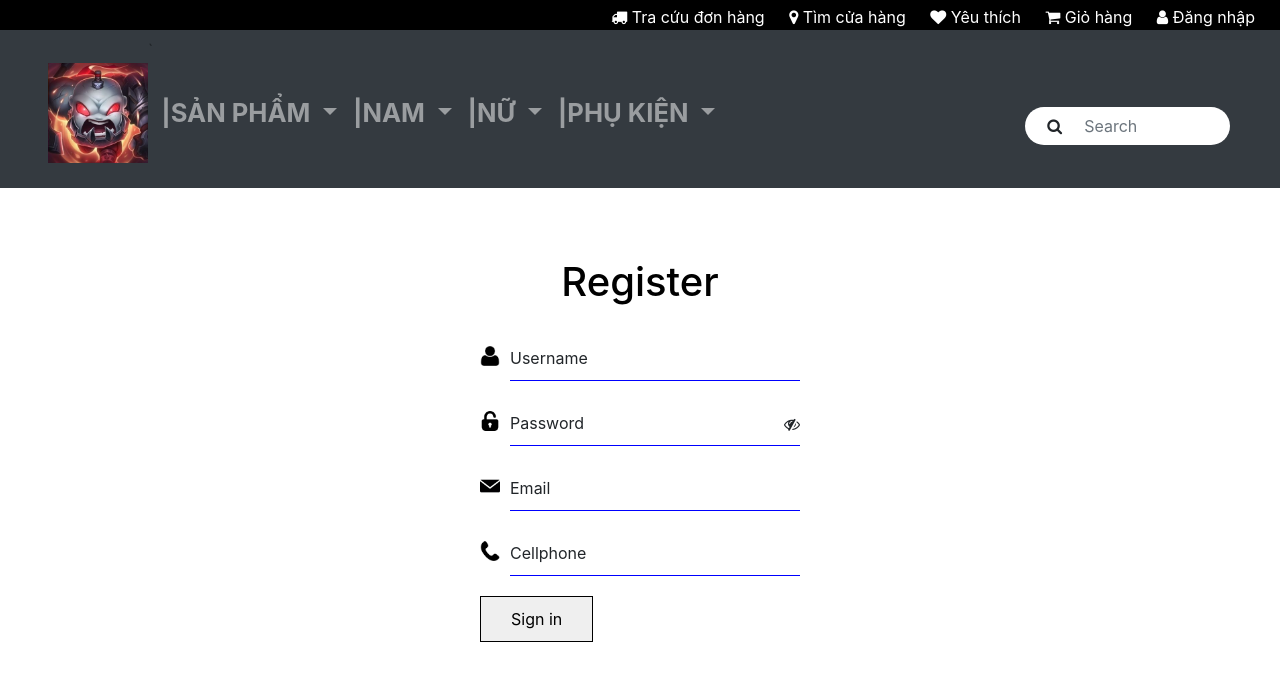
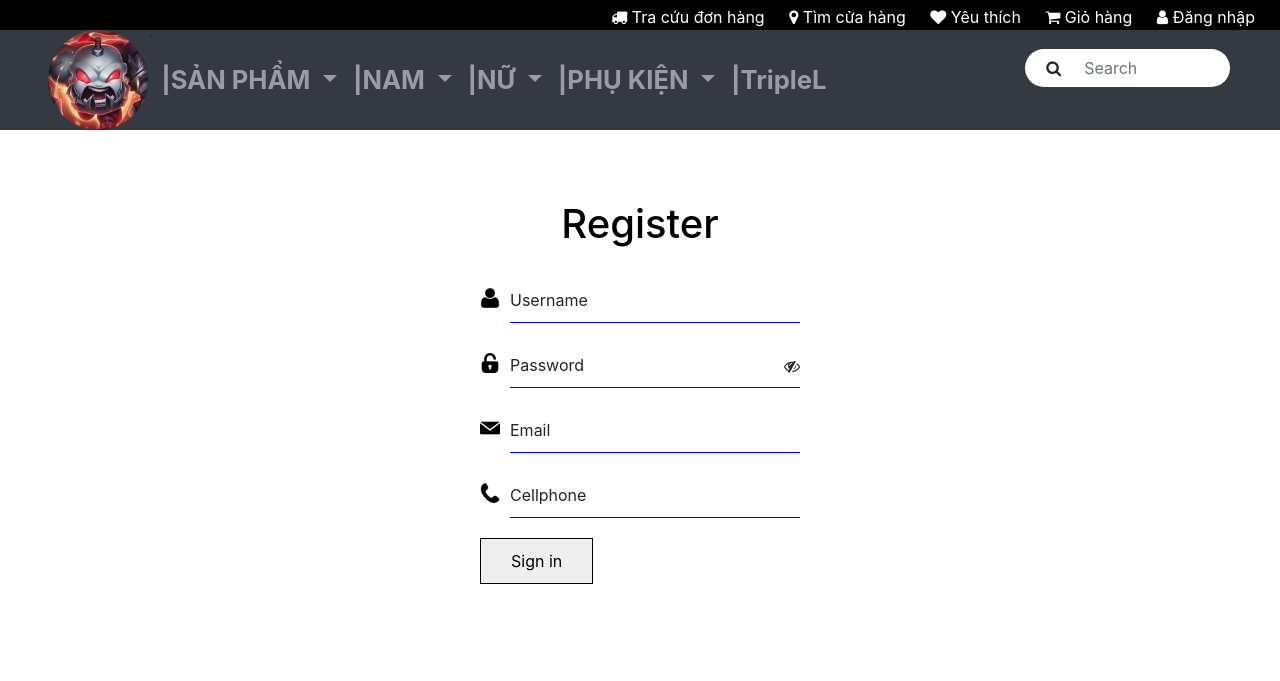
Before and after one commit to 18127141/Web-Seller, a PHP site: page /register.htm in a window 1280 px wide. Shown: the top 681 px of the page. Run offline with PHP 8.4, Linux system fonts and the light colour scheme.

Commit message:
fixed viewport

```diff
--- a/CSS/style_login_register.css
+++ b/CSS/style_login_register.css
@@ -18,6 +18,11 @@
 
 
 
+}
+
+.navbar
+{
+    height: 100px;
 }
 form
 {
--- a/register.htm
+++ b/register.htm
@@ -44,23 +44,17 @@
               <a href="#"><i class="fa fa-shopping-cart"></i> Giỏ hàng</a>
             </li>
             <li>
-                    <a href="#"><i class="fa fa-user"></i> Đăng nhập</a>
+              <a href="login.htm"><i class="fa fa-user"></i> Đăng nhập</a>
             </li>
           </ul>
         </div>
         <!--NAV-->
-        <nav class="navbar navbar-expand-md navbar-dark bg-dark pl-5 pr-5 pb-0">
+        <nav class="navbar navbar-expand-md navbar-dark bg-dark pl-5 pr-5 pb-0 pt-0" >
 
-            <a class="navbar-brand m-0" href="Home.html">
-                <img src="img/Logo.png" alt="3L" width="100px" height="100px">
+          <a class="navbar-brand m-0 " href="Home.html">
+            <img class="rounded-circle" src="img/Logo.png " alt="3L" width="100px" height="100px">
           </a>
-            <div class="d-md-block  d-none d-lg-none">
-                <form class="form-inline flex-nowrap search">
-                    <button class="btn my-2 my-sm-0 icon-search p-1" type="submit"><i class="fa fa-search"></i></button>
-                    <input class="form-control mr-sm-2 search-text shadow-none" type="text" placeholder="Search"
-                        aria-label="Search">
-                </form>
-            </div>
+
           <div class="d-sm-block d-lg-none d-md-none d-inline-block text-left">
 
             <a class="box-link" href="#"><i class="fa fa-truck"></i> </a>
@@ -82,11 +76,11 @@
             aria-controls="navbarNavDropdown" aria-expanded="false" aria-label="Toggle navigation">
             <span class="navbar-toggler-icon"></span>
           </button>
-            <div class="collapse navbar-collapse justify-content-start " id="navbarNavDropdown">
+          <div class="collapse navbar-collapse justify-content-start" id="navbarNavDropdown">
             <ul class="navbar-nav flex-nowrap">`
-                    <li class="nav-item dropdown  pt-5 pb-5">
-                        <a class="nav-link dropdown-toggle" href="#" id="SanPham" data-toggle="dropdown"
-                            aria-haspopup="true" aria-expanded="false">
+              <li class="nav-item dropdown  pb-4 pt-4 ">
+                <a class="nav-link dropdown-toggle" href="#" id="SanPham" data-toggle="dropdown" aria-haspopup="true"
+                  aria-expanded="false">
                   |SẢN PHẨM
                 </a>
                 <div class="dropdown-content dropdown-menu" aria-labelledby="SanPham">
@@ -98,9 +92,9 @@
                 </div>
               </li>
 
-                    <li class="nav-item dropdown pt-5 pb-5">
-                        <a class="nav-link dropdown-toggle" href="#" id="SanPham" data-toggle="dropdown"
-                            aria-haspopup="true" aria-expanded="false">
+              <li class="nav-item dropdown pb-4 pt-4">
+                <a class="nav-link dropdown-toggle" href="#" id="Nam" data-toggle="dropdown" aria-haspopup="true"
+                  aria-expanded="false">
                   |NAM
                 </a>
                 <div class="dropdown-content dropdown-menu" aria-labelledby="SanPham">
@@ -116,13 +110,13 @@
                 </div>
               </li>
 
-                    <li class="nav-item dropdown  pt-5 pb-5">
-                        <a class="nav-link dropdown-toggle" href="#" id="SanPham" data-toggle="dropdown"
-                            aria-haspopup="true" aria-expanded="false">
+              <li class="nav-item dropdown pb-4 pt-4 ">
+                <a class="nav-link dropdown-toggle" href="#" id="Nu" data-toggle="dropdown" aria-haspopup="true"
+                  aria-expanded="false">
                   |NỮ
                 </a>
                 <div class="dropdown-content dropdown-menu" aria-labelledby="SanPham">
-                            <div class="arrow nu"></div>
+                  <div class="arrow nu "></div>
 
                   <a class="dropdown-item" href="#">Action</a>
                   <a class="dropdown-item" href="#">Another action</a>
@@ -131,9 +125,9 @@
                 </div>
               </li>
 
-                    <li class="nav-item dropdown  pt-5 pb-5">
-                        <a class="nav-link dropdown-toggle" href="#" id="SanPham" data-toggle="dropdown"
-                            aria-haspopup="true" aria-expanded="false">
+              <li class="nav-item dropdown  pb-4 pt-4 ">
+                <a class="nav-link dropdown-toggle" href="#" id="PhuKien" data-toggle="dropdown" aria-haspopup="true"
+                  aria-expanded="false">
                   |PHỤ KIỆN
                 </a>
                 <div class="dropdown-content dropdown-menu text-center " aria-labelledby="SanPham">
@@ -144,11 +138,17 @@
                   <a class="dropdown-item" href="#">Something else here</a>
                 </div>
               </li>
+              <li class="nav-item dropdown pb-4 pt-4 ">
+                <a class="nav-link " href="#">
+                  |TripleL
+                </a>
+              </li>
             </ul>
           </div>
-            <div class="d-none d-lg-block">
+
+          <div class="d-none d-lg-block  d-md-block container justify-content-center pr-0 ">
             <form class="form-inline search ">
-                    <button class="btn my-2 my-sm-0 icon-search " type="submit"><i class="fa fa-search"></i></button>
+              <button class="btn my-2 my-sm-0 icon-search p-0 " type="submit"><i class="fa fa-search"></i></button>
               <input class="form-control mr-sm-2 search-text shadow-none" type="search" placeholder="Search"
                 aria-label="Search">
             </form>
```
Also changed, not shown: Home.html (+23 -18 lines), login.htm (+27 -27 lines), Home.css (line endings or trailing spaces), img/carousel1.jpg, img/carousel5.jpg (added). Lines whose indentation alone changed are shown as unchanged.
